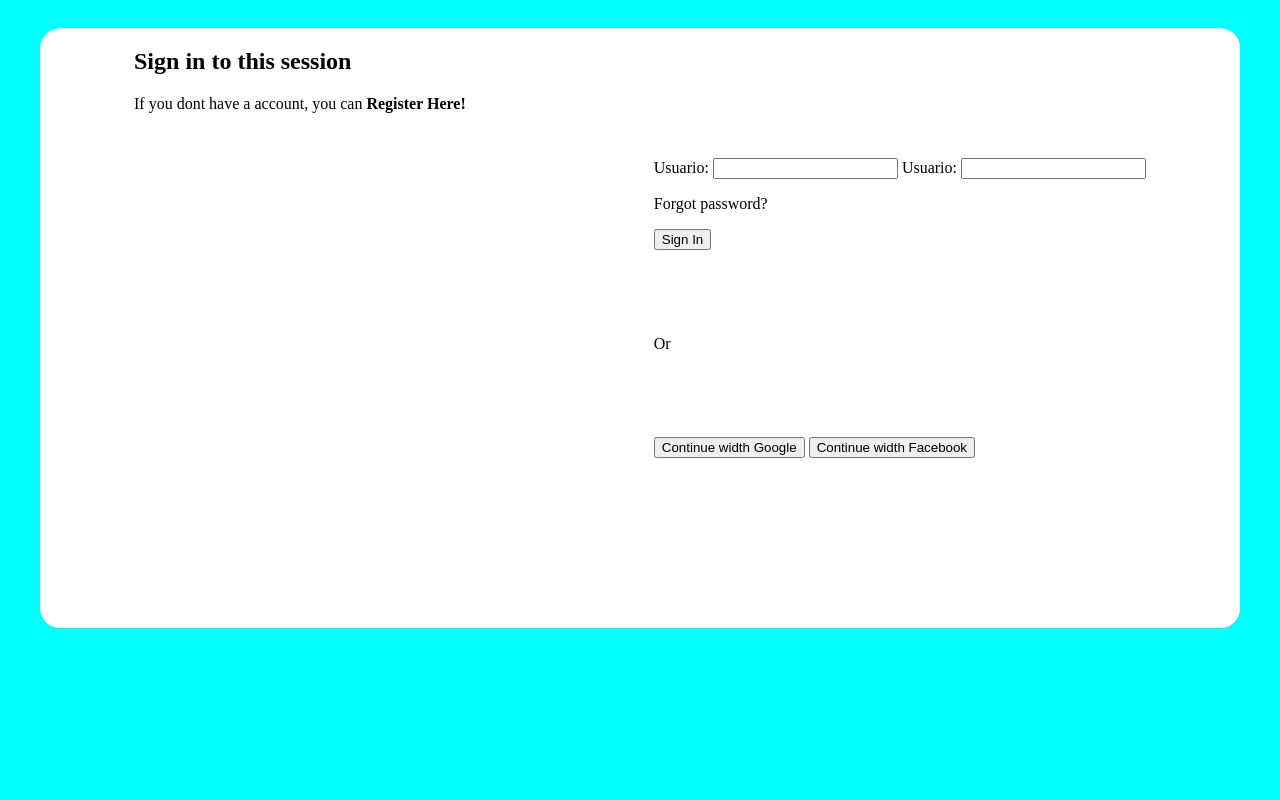
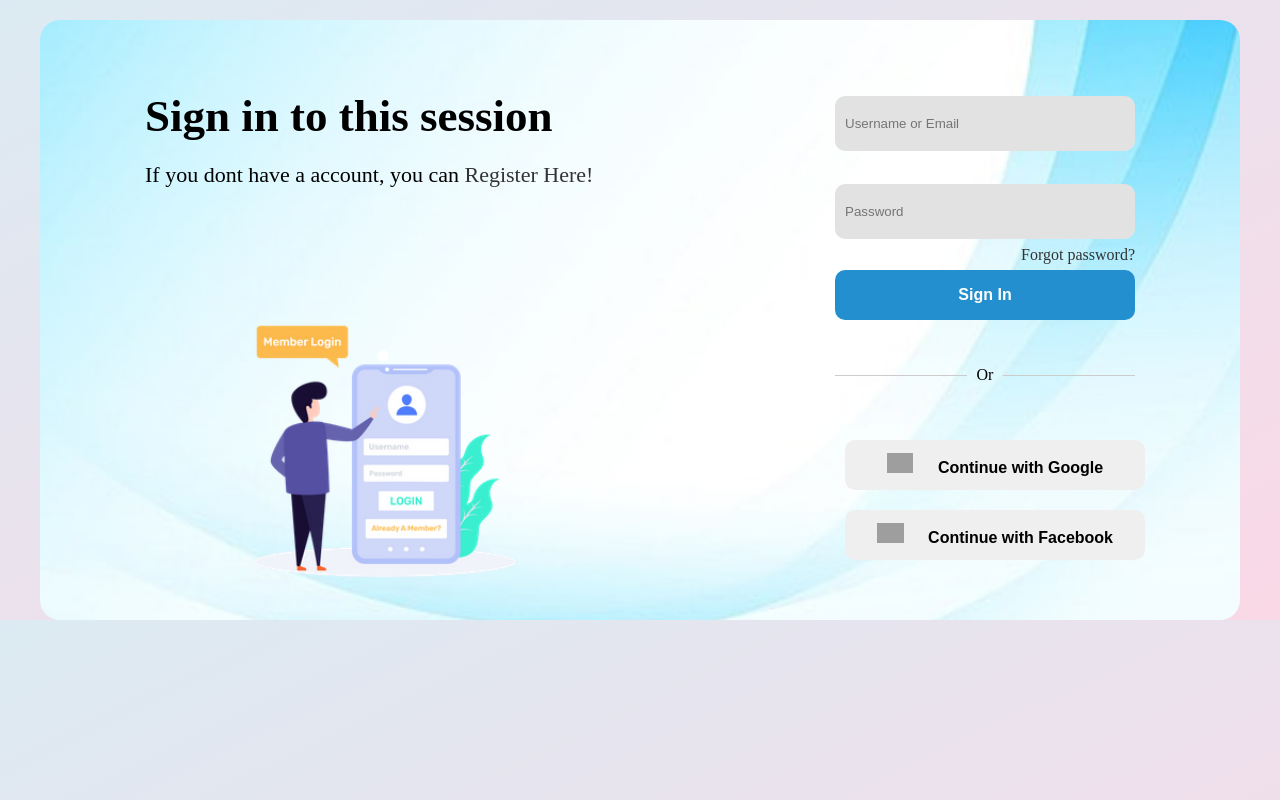
Before and after one commit to Calexd/-M1S07-Ex-3-, a plain HTML site: page index.html in a window 1280 px wide. Drawn offline with Linux system fonts and the light colour scheme; grey boxes are pictures that could not be loaded.

Commit message:
commit 2

```diff
--- a/index.html
+++ b/index.html
@@ -9,17 +9,21 @@
 <body>
     <section class="container signin-flex">
         <div class="signin-left">
-            <h1>Sign in to this session</h1>
-            <p>If you dont have a account, you can <b>Register Here!</b></p>
+            <div class="signin-left-text" >
+                <h1>Sign in to this session</h1>
+                <p>If you dont have a account, you can <a href="#">Register Here!</a></p>
+            </div>
+            <div class="signin-left-img">
+                <img src="./assets/login.png" alt="picture-login-ilustr">
+            </div>
         </div>
         <div class="signin-right">
             <form class="login">
-                <label for="username">Usuario:</label>
-                <input type="text" id="username" name="username">
-
-                <label for="password">Usuario:</label>
-                <input type="password" id="password" name="password">
-                <p>Forgot password?</p>
+                <label for="username"></label>
+                <input type="text" placeholder="Username or Email">
+                <label for="password"></label>
+                <input type="password" placeholder="Password">
+                <a href="#">Forgot password?</a>
 
                 <button type="submit">Sign In</button>
             </form>
@@ -29,17 +33,18 @@
                 <p>Or</p>
                 <div class="line"></div>
             </div>
-
             <div class="login-with">
-                <button>Continue width Google</button>
-                <button>Continue width Facebook</button>
+                <button>
+                    <img src="https://logopng.com.br/logos/google-37.png" alt="Google">
+                    Continue with Google
+                </button>
+                <button>
+                    <img src="https://upload.wikimedia.org/wikipedia/commons/thumb/c/cd/Facebook_logo_%28square%29.png/480px-Facebook_logo_%28square%29.png" alt="Facebook">
+                    Continue with Facebook
+                </button>
             </div>
-
         </div>
-
-
     </section>
-
     <script src="script.js"></script>
 </body>
 </html>
--- a/style.css
+++ b/style.css
@@ -1,24 +1,28 @@
+* {
+    margin: 0;
+    padding: 0;
+    box-sizing: border-box;
+}
+
 body {
     display: flex;
     justify-content: center;
     align-items: center;
-    background-color: aqua;
+    background: linear-gradient(to bottom right, rgb(220, 235, 243), rgb(250, 216, 230));
 }
 
+
+
 .container {
-    background-color: white;
+    background-image: url(./assets/img-back2.jpg);
+    background-size:cover;
+    background-position: center;
+
+    position: relative;
     border-radius: 20px;
     margin-top: 20px;
     height: 600px;
     width: 1200px;
-}
-
-.signin-right {
-    display: flex;
-    flex-direction: column;
-    justify-content: space-between;
-    margin-top: 130px;
-    height: 300px;
 }
 
 .signin-flex {
@@ -26,3 +30,130 @@ body {
     flex-direction: row;
     justify-content: space-around;
 }
+
+/* box login style left  */
+
+.signin-left {
+    display: flex;
+    flex-direction: column;
+    justify-content: space-between;
+    margin-top: -10px;
+}
+
+.signin-left-text {
+    display: flex;
+    flex-direction: column;
+    justify-content: space-between;
+    margin-top: 80px;
+    font-size: 22px;
+    /* word-wrap: break-word; */
+    height: 180px;
+    width: 450px;
+}
+
+.signin-left-text h1 {
+    font-size: 45px;
+    margin-bottom: 20px;
+}
+
+
+.signin-left-img img{
+    height: 480px;
+    margin-bottom: 100px;
+    margin-top: 10px;
+
+}
+
+
+/*---------------- box login style right ------------------ */
+
+.signin-right {
+    display: flex;
+    flex-direction: column;
+    justify-content: space-between;
+    height: 550px;
+    margin-top: 50px;
+}
+
+.login{
+    display: flex;
+    flex-direction: column;
+    height: 250px;
+    justify-content: space-between;
+    text-align: right;
+}
+
+.login input{
+    width: 100%;
+    height: 55px;
+    padding: 10px;
+    border-radius: 10px;
+    margin-top: 20px;
+    outline: none;
+    border: none;
+    background-color: rgb(226, 226, 226);
+}
+
+.login button {
+    background-color: rgb(35, 143, 206);
+    color: white;
+    border: none;
+    border-radius: 10px;
+    width: 100%;
+    height: 50px;
+    cursor: pointer;
+    font-size: 16px;
+    transition: transform 0.3s;
+    font-weight: bold;
+}
+
+button:hover {
+    transform: scale(1.05);
+  }
+
+
+.login-with {
+    display: flex;
+    flex-direction: column;
+    width: 300px;
+    margin-bottom: 50px;
+}
+
+.login-with button {
+    margin: 10px;
+    border: none;
+    border-radius: 10px;
+    width: 100%;
+    height: 50px;
+    cursor: pointer;
+    font-size: 16px;
+    transition: transform 0.3s;
+    font-weight: bold;
+}
+
+.login-with img {
+    height: 20px;
+    margin-right: 20px;
+}
+
+.separador {
+    display: flex;
+    align-items: center;
+    margin: 20px 0;
+}
+
+.separador .line {
+    flex-grow: 1;
+    height: 1px;
+    background-color: #ccc;
+}
+
+.separador p {
+    padding: 0 10px;
+}
+
+a {
+    text-decoration: none;
+    color: rgb(51, 51, 51);
+
+}
```
Also changed, not shown: assets/img-back2.jpg (added), assets/login-backg.png (added), assets/login.png (added).
